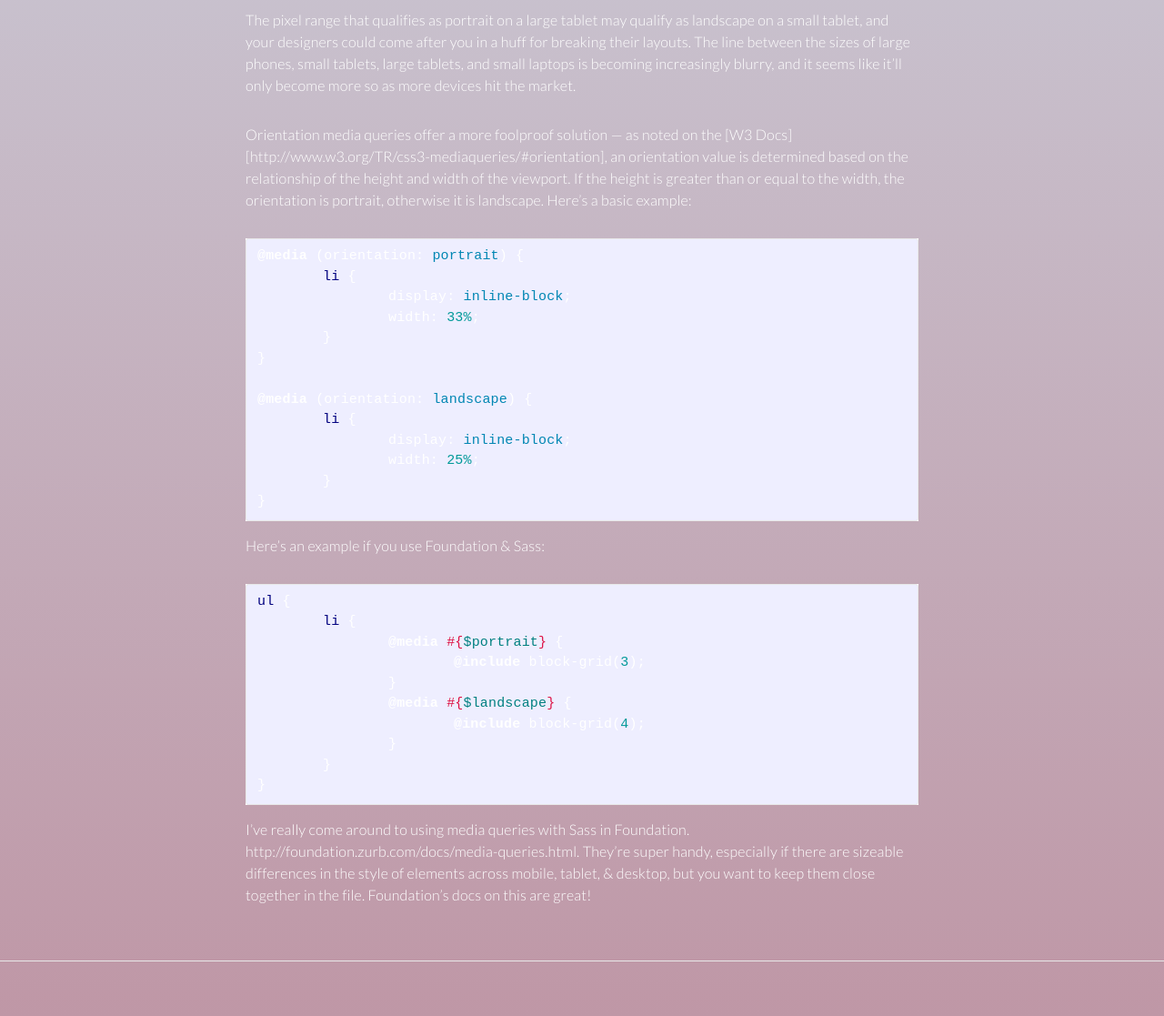
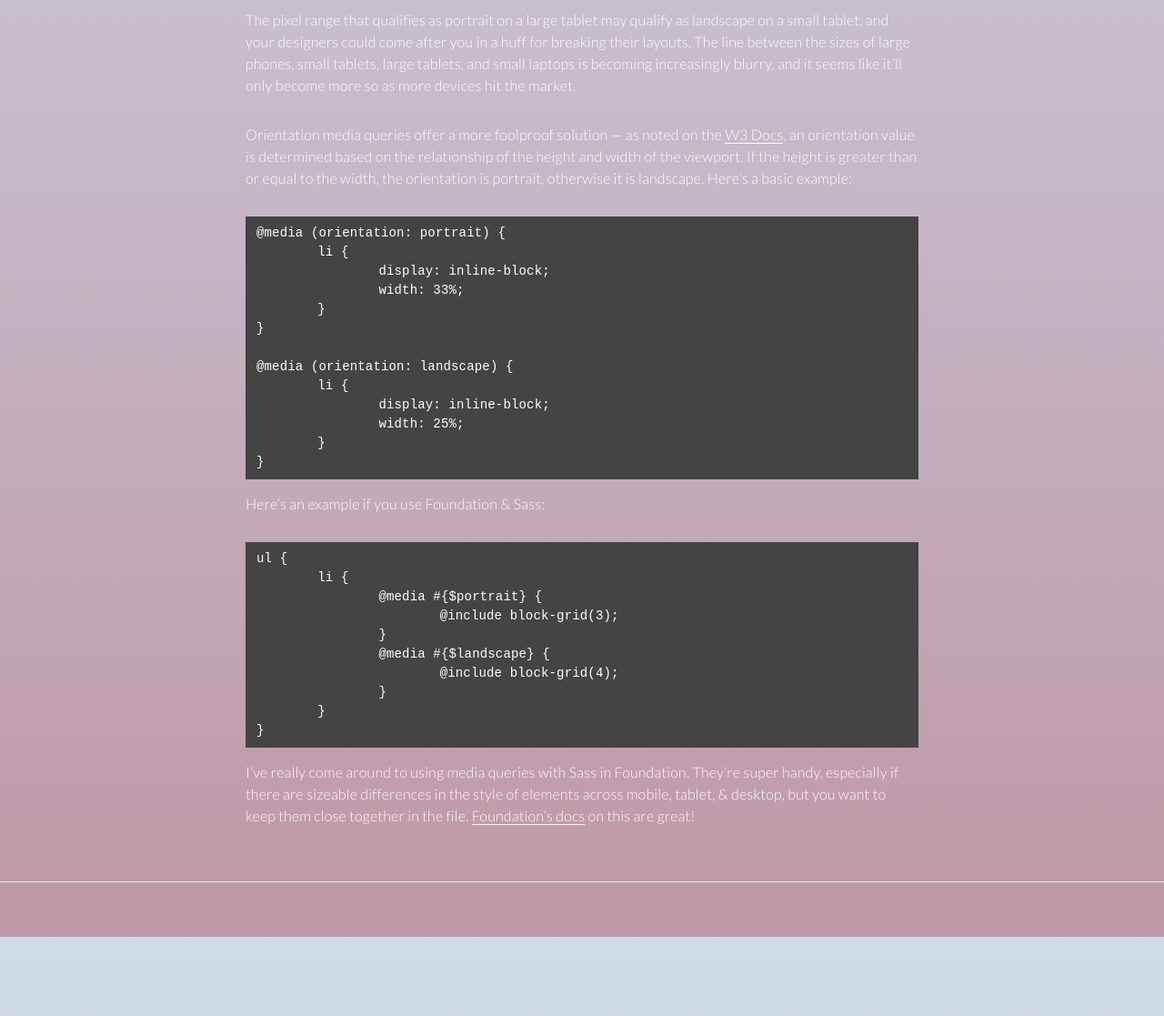
Before and after one commit to ahoef/jekyll-blog, a Jekyll site: the page built from _posts/2015-02-25-orientation-media-queries.md, in a window 1280 px wide. Shown: the part 739-1856 px from the top of the page at 91% size. Built offline with Jekyll 4.4.1, drawn with Linux system fonts in a browser that asks for light colours; after the commit the page ends 1769 px from its top, so only the background shows below that.

Commit message:
clean up syntax highlighting & markdown links

```diff
--- a/_posts/2015-02-25-orientation-media-queries.md
+++ b/_posts/2015-02-25-orientation-media-queries.md
@@ -14,7 +14,7 @@ When building out designs that require different layouts on landscape/portrait t
 
 The pixel range that qualifies as portrait on a large tablet may qualify as landscape on a small tablet, and your designers could come after you in a huff for breaking their layouts. The line between the sizes of large phones, small tablets, large tablets, and small laptops is becoming increasingly blurry, and it seems like it'll only become more so as more devices hit the market.
 
-Orientation media queries offer a more foolproof solution &mdash; as noted on the [W3 Docs][http://www.w3.org/TR/css3-mediaqueries/#orientation], an orientation value is determined based on the relationship of the height and width of the viewport. If the height is greater than or equal to the width, the orientation is portrait, otherwise it is landscape. Here's a basic example:
+Orientation media queries offer a more foolproof solution &mdash; as noted on the [W3 Docs](http://www.w3.org/TR/css3-mediaqueries/#orientation), an orientation value is determined based on the relationship of the height and width of the viewport. If the height is greater than or equal to the width, the orientation is portrait, otherwise it is landscape. Here's a basic example:
 
 {% highlight css %}
 @media (orientation: portrait) {
@@ -47,8 +47,4 @@ ul {
 }
 {% endhighlight %}
 
-I've really come around to using media queries with Sass in Foundation. http://foundation.zurb.com/docs/media-queries.html. They're super handy, especially if there are sizeable differences in the style of elements across mobile, tablet, & desktop, but you want to keep them close together in the file. Foundation's docs on this are great!
-
-
-
-<!-- figure out syntax highlighting & links/img tag in markdown -->
+I've really come around to using media queries with Sass in Foundation. They're super handy, especially if there are sizeable differences in the style of elements across mobile, tablet, & desktop, but you want to keep them close together in the file. [Foundation's docs](http://foundation.zurb.com/docs/media-queries.html) on this are great!
--- a/_sass/_base.scss
+++ b/_sass/_base.scss
@@ -89,10 +89,8 @@ blockquote {
 
 pre,
 code {
-    font-size: 15px;
-    border: 1px solid $grey-color-light;
-    border-radius: 3px;
-    background-color: #eef;
+    font-size: 14px;
+    background-color: #444;
 }
 
 code {
--- a/css/main.scss
+++ b/css/main.scss
@@ -47,6 +47,6 @@ $on-laptop:        800px;
 @import
         "base",
         "layout",
-        "syntax-highlighting",
+        // "syntax-highlighting",
         "posts"
 ;
```
